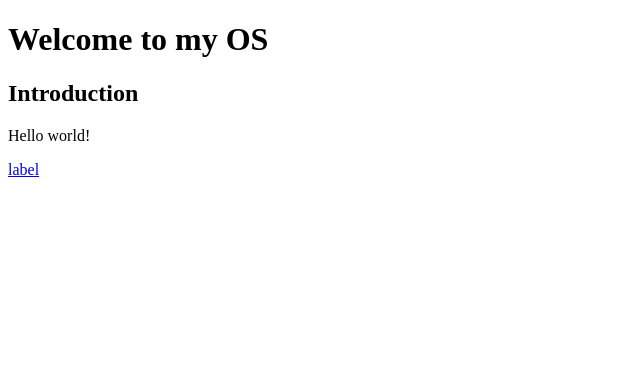
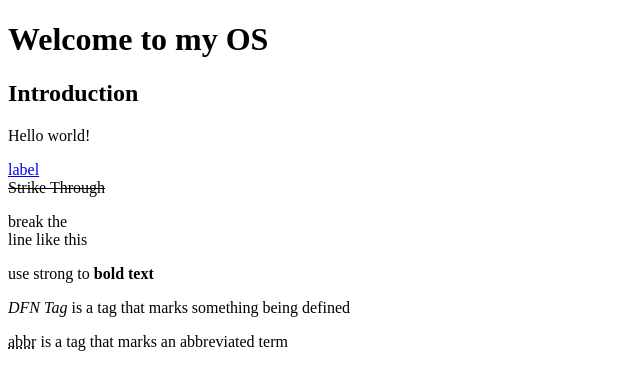
Before and after one commit to MdZaidji/my-first-webos, a plain HTML site: page index.html in a window 1280 px wide. Shown: the whole page, without its empty margins (0-640 px from the left). Drawn offline with Linux system fonts and the light colour scheme.

Commit message:
Update index.html
new elements added

```diff
--- a/index.html
+++ b/index.html
@@ -3,5 +3,10 @@
     <h1>Welcome to my OS</h1>
     <h2>Introduction</h2>
     <p>Hello world!</p>
-    <a href=" https://www.instagram.com/starthackclub/">label</a>
+    <a href=" https://www.instagram.com/starthackclub/">label</a><br>
+    <s>Strike Through</s>
+    <p>break the <br> line like this</p>
+    <p>use strong to <strong>bold text</strong></p>
+    <p> <dfn>DFN Tag</dfn> is a tag that marks something being defined</p>
+    <p><abbr title="abbreviation">abbr</abbr> is a tag that marks an abbreviated term</p>
 </body>
```
